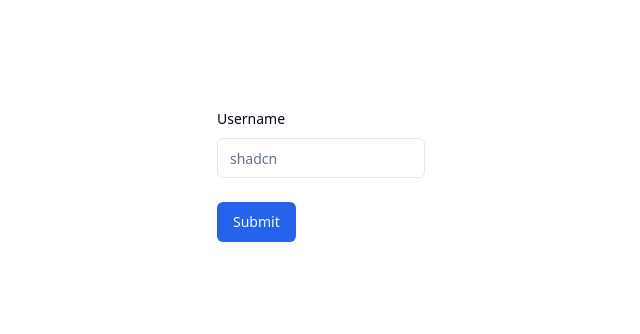
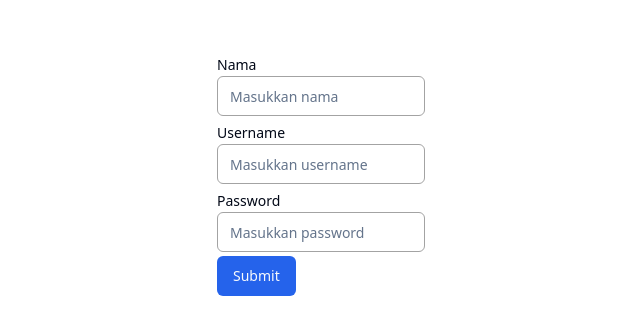
Before and after one commit to rubianggoro/scholarship-app, a React (Create React App) app in the folder client/: page / in a window 1280 px wide. Shown: the part 226-560 px from the top of the page, without its empty margins (319-959 px from the left). Built offline with nearby package versions, Linux system fonts and the light colour scheme.

Commit message:
Update client side

```diff
--- a/client/src/App.tsx
+++ b/client/src/App.tsx
@@ -1,82 +1,21 @@
 import React from "react";
 import "./index.css";
 import { ApolloClient, ApolloProvider, InMemoryCache } from "@apollo/client";
-import { Label } from "./components/ui/label";
-import { Input } from "./components/ui/input";
-import { useForm } from "react-hook-form";
-import { z } from "zod";
-import { zodResolver } from "@hookform/resolvers/zod";
-import {
-  Form,
-  FormControl,
-  FormField,
-  FormItem,
-  FormLabel,
-  FormMessage,
-} from "./components/ui/form";
-import { Button } from "./components/ui/button";
-import { useToast } from "./components/ui/use-toast";
+import CreateUserPage from "./pages/CreateUser";
 import { Toaster } from "./components/ui/toaster";
 
-const FormSchema = z.object({
-  username: z.string().min(2, {
-    message: "Username must be",
-  }),
-});
-
 function App() {
-  const { toast } = useToast();
-
   const client = new ApolloClient({
     uri: "http://localhost:3001/graphql",
     cache: new InMemoryCache(),
   });
 
-  const form = useForm<z.infer<typeof FormSchema>>({
-    resolver: zodResolver(FormSchema),
-    defaultValues: {
-      username: "",
-    },
-  });
-
-  function onSubmit(data: z.infer<typeof FormSchema>) {
-    console.log("data", data);
-    toast({
-      title: "You submitted the following values:",
-      description: (
-        <pre className="mt-2 w-[340px] rounded-md bg-slate-950 p-4">
-          <code className="text-white">{JSON.stringify(data, null, 2)}</code>
-        </pre>
-      ),
-    });
-  }
-
   return (
     <ApolloProvider client={client}>
-      <div className="flex w-full justify-center items-center min-h-screen">
-        <Form {...form}>
-          <form
-            onSubmit={form.handleSubmit(onSubmit)}
-            className="w-52 space-y-6"
-          >
-            <FormField
-              control={form.control}
-              name="username"
-              render={({ field }) => (
-                <FormItem>
-                  <FormLabel>Username</FormLabel>
-                  <FormControl>
-                    <Input placeholder="shadcn" {...field} />
-                  </FormControl>
-                  <FormMessage />
-                </FormItem>
-              )}
-            />
-            <Button type="submit">Submit</Button>
-          </form>
-        </Form>
-        <Toaster />
+      <div className="bg-white">
+        <CreateUserPage />
       </div>
+      <Toaster />
     </ApolloProvider>
   );
 }
--- a/client/src/components/ui/form.tsx
+++ b/client/src/components/ui/form.tsx
@@ -77,7 +77,7 @@
 
   return (
     <FormItemContext.Provider value={{ id }}>
-      <div ref={ref} className={cn("space-y-2", className)} {...props} />
+      <div ref={ref} className={cn("", className)} {...props} />
     </FormItemContext.Provider>
   );
 });
@@ -92,7 +92,7 @@
   return (
     <Label
       ref={ref}
-      className={cn(error && "text-destructive", className)}
+      className={cn(className)}
       htmlFor={formItemId}
       {...props}
     />
@@ -116,6 +116,7 @@
           ? `${formDescriptionId}`
           : `${formDescriptionId} ${formMessageId}`
       }
+      className={cn(error ? "border-2 border-destructive" : "")}
       aria-invalid={!!error}
       {...props}
     />
--- a/client/src/components/ui/input.tsx
+++ b/client/src/components/ui/input.tsx
@@ -10,7 +10,7 @@
       <input
         type={type}
         className={cn(
-          "flex h-10 w-full rounded-md border border-input bg-background px-3 py-2 text-sm ring-offset-background file:border-0 file:bg-transparent file:text-sm file:font-medium placeholder:text-muted-foreground focus-visible:outline-none focus-visible:ring-2 focus-visible:ring-ring focus-visible:ring-offset-2 disabled:cursor-not-allowed disabled:opacity-50",
+          "flex h-10 w-full rounded-md border border-neutral-400 bg-background px-3 py-2 text-sm ring-offset-background file:border-0 file:bg-transparent file:text-sm file:font-medium placeholder:text-muted-foreground focus-visible:outline-none focus-visible:ring-ring focus-visible:ring-offset-2 disabled:cursor-not-allowed disabled:opacity-50",
           className
         )}
         ref={ref}
--- a/client/src/components/ui/toast.tsx
+++ b/client/src/components/ui/toast.tsx
@@ -26,9 +26,10 @@
   {
     variants: {
       variant: {
-        default: "border bg-background text-foreground",
+        default: "border bg-white text-foreground",
         destructive:
           "destructive group border-destructive bg-destructive text-destructive-foreground",
+        success: "border border-green-600 text-green-600 bg-green-100",
       },
     },
     defaultVariants: {
--- /dev/null
+++ b/client/src/graphql/Mutation.ts
@@ -0,0 +1,10 @@
+import { gql } from "@apollo/client";
+
+export const CREATE_USER = gql`
+  mutation createUser($name: String!, $username: String!, $password: String!) {
+    createUser(name: $name, username: $username, password: $password) {
+      success
+      message
+    }
+  }
+`;
--- /dev/null
+++ b/client/src/pages/CreateUser.tsx
@@ -0,0 +1,120 @@
+import React from "react";
+import { useMutation } from "@apollo/client";
+import { Input } from "../components/ui/input";
+import { useForm } from "react-hook-form";
+import { z } from "zod";
+import { zodResolver } from "@hookform/resolvers/zod";
+import {
+  Form,
+  FormControl,
+  FormField,
+  FormItem,
+  FormLabel,
+  FormMessage,
+} from "../components/ui/form";
+import { Button } from "../components/ui/button";
+import { useToast } from "../components/ui/use-toast";
+import { CREATE_USER } from "../graphql/Mutation";
+
+const FormSchema = z.object({
+  username: z.string().min(1, {
+    message: "Username tidak boleh kosong",
+  }),
+  name: z.string().min(1, {
+    message: "Nama tidak boleh kosong",
+  }),
+  password: z.string().min(1, {
+    message: "Password tidak boleh kosong",
+  }),
+});
+
+function CreateUserPage() {
+  const { toast } = useToast();
+
+  const form = useForm<z.infer<typeof FormSchema>>({
+    resolver: zodResolver(FormSchema),
+    defaultValues: {
+      username: "",
+      name: "",
+      password: "",
+    },
+  });
+
+  const [createUser, { error }] = useMutation(CREATE_USER);
+
+  async function onSubmit(data: z.infer<typeof FormSchema>) {
+    const result = await createUser({
+      variables: {
+        name: data.name,
+        username: data.username,
+        password: data.password,
+      },
+    });
+
+    if (result.data?.createUser.success) {
+      form.reset();
+      toast({
+        title: "Berhasil Daftar!",
+        variant: "success",
+        description: "Akun Anda Berhasil Terdaftar",
+      });
+    } else {
+      toast({
+        title: "Gagal Daftar",
+        variant: "destructive",
+        description: "Username sudah terdaftar",
+      });
+    }
+  }
+
+  return (
+    <div className="flex w-full justify-center items-center min-h-screen">
+      <Form {...form}>
+        <form onSubmit={form.handleSubmit(onSubmit)} className="w-52 space-y-1">
+          <FormField
+            control={form.control}
+            name="name"
+            render={({ field }) => (
+              <FormItem>
+                <FormLabel>Nama</FormLabel>
+                <FormControl>
+                  <Input placeholder="Masukkan nama" {...field} />
+                </FormControl>
+                <FormMessage />
+              </FormItem>
+            )}
+          />
+          <FormField
+            control={form.control}
+            name="username"
+            render={({ field }) => (
+              <FormItem>
+                <FormLabel>Username</FormLabel>
+                <FormControl>
+                  <Input placeholder="Masukkan username" {...field} />
+                </FormControl>
+                <FormMessage />
+              </FormItem>
+            )}
+          />
+          <FormField
+            control={form.control}
+            name="password"
+            render={({ field }) => (
+              <FormItem>
+                <FormLabel>Password</FormLabel>
+                <FormControl>
+                  <Input placeholder="Masukkan password" {...field} />
+                </FormControl>
+                <FormMessage />
+              </FormItem>
+            )}
+          />
+          <Button type="submit">Submit</Button>
+        </form>
+      </Form>
+    </div>
+  );
+}
+
+export default CreateUserPage;
```
Also changed, not shown: 1 other file (tests, documents, lock files or other folders).
